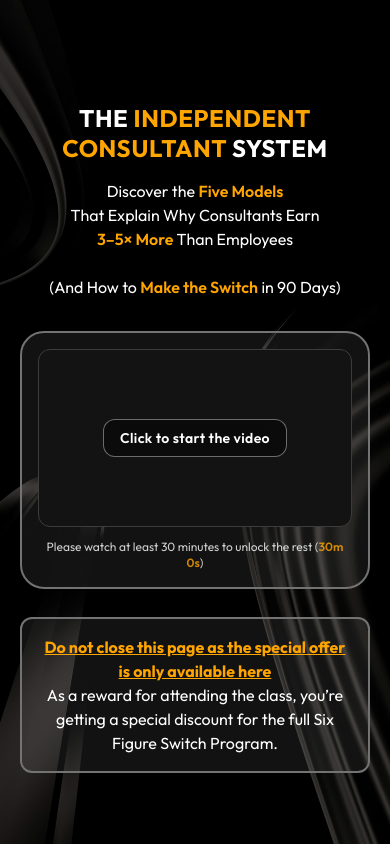
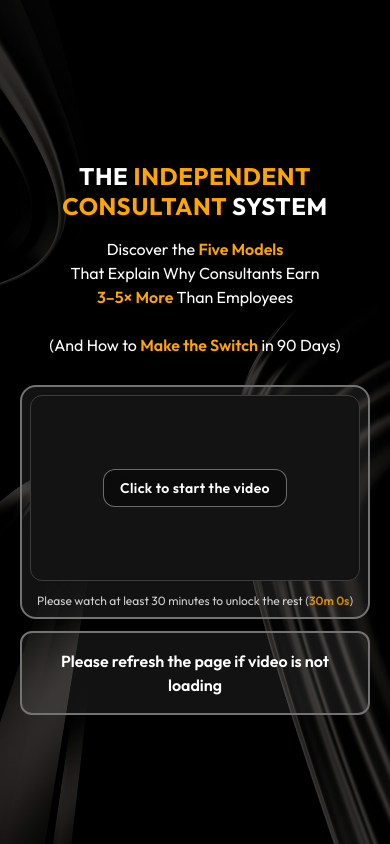
Before and after one commit to Rule-Benders-Academy/six-figure-switch, a Next.js app: page /masterclass-video in a window 390 px wide. Built offline with nearby package versions, Linux system fonts and the light colour scheme; grey boxes are pictures that could not be loaded.

Commit message:
fix this

```diff
--- a/src/_components/EmploymentTrap/EmploymentTrap.tsx
+++ b/src/_components/EmploymentTrap/EmploymentTrap.tsx
@@ -9,7 +9,7 @@
     <div className="bg-gradient-to-b from-[#141314] to-[#272526] md:pt-14">
       <section className="bg-[#141314] text-white pt-7 pb-14 md:py-16 lg:py-20 px-6 text-center space-y-7 md:space-y-8 lg:space-y-10">
         <div className="px-4 sm:px-8 md:px-16 lg:px-24">
-          <section className="relative text-white">
+          <section className="relative text-white mx-auto">
             <div className="max-w-[90%] md:max-w-[35%] 2xl:max-w-[50%] mx-auto text-center z-10  transform translate-y-[15px] sm:hidden">
               <h2 className="text-2xl md:text-5xl lg:text-[44px] lg:leading-[100%] leading-snug">
                 Employment was built
@@ -27,7 +27,7 @@
                 alt="Person 1"
                 className="hidden md:block lg:h-[270.02px] md:h-[250px] h-[113px] lg:w-[176px] md:w-[180px] w-[84px] rounded-md md:shadow-[19.17px_73.89px_58.2px_0px_rgba(0,0,0,0.8)] shadow-[6.17px_23.79px_58.2px_0px_rgba(0,0,0,0.8)] transform -translate-x-1/4"
               /> */}
-              <div className="text-center hidden sm:block transform md:-translate-y-1/4 mb-20 lg:mb-36">
+              <div className="text-center hidden sm:block transform md:-translate-y-1/4 mb-20 lg:mb-36  mx-auto">
                 <h2 className="text-2xl md:text-3xl lg:text-[44px] lg:leading-[100%] leading-snug">
                   Employment was built
                   <br />
@@ -80,7 +80,6 @@
             </li>
           </ul>
 
-
           <p>
             <span className="underline">What if you could:</span>
           </p>
--- a/src/_components/LandingAbout/LandingAbout.tsx
+++ b/src/_components/LandingAbout/LandingAbout.tsx
@@ -7,13 +7,13 @@
 const LandingAboutSection = () => {
   return (
     <section className="bg-gradient-to-b from-[#141314] to-[#272526] text-white px-4 sm:px-8 md:px-16 lg:px-24 md:py-10 pt-6 pb-12 md:pb-16 lg:pb-20  mx-auto">
-      <div className="lg:w-[80%] mx-auto w-[90%]">
+      <div className="lg:w-[75%] mx-auto w-[90%]">
         <div className="flex gap-10">
-          <div className="md:w-1/2  max-w-[600px] flex flex-col justify-center space-y-6">
+          <div className="md:w-1/2  flex flex-col r space-y-6">
             <h2 className="text-2xl md:text-5xl lg:text-[44px] lg:leading-[100%] font-semibold mb-3 md:mb-10">
               About Me
             </h2>
-            <div className="text-base md:text-lg lg:text-lg space-y-4 md:space-y-5 font-light">
+            <div className="justify-center text-bases space-y-4 md:space-y-5 font-light">
               <p>
                 I didn’t grow up with money, a degree, or fancy connections. But
                 I wanted more. More freedom. More income. More control.
@@ -46,17 +46,17 @@
             </div>
           </div>
 
-          <div className="flex-1 md:flex justify-end xl:justify-center hidden ">
+          <div className="flex-1 md:flex justify-end xl:justify-center hidden lg:p-12 ">
             <Image
               src={LandingAboutImg1}
               alt="Profile"
-              className="rounded-xl w-full max-w-[533px] max-h-[710px]"
+              className="rounded-xl"
             />
           </div>
         </div>
 
         <div className="mt-4 md:mt-16 lg:mt-24 flex w-full gap-10 justify-between">
-          <div className="flex-1 hidden md:flex xl:justify-center">
+          <div className="flex-1 hidden md:flex  xl:justify-center">
             <Image
               src={LandingAboutImg2}
               alt="Profile"
@@ -64,7 +64,7 @@
             />
           </div>
           <div className="flex-1 lg:flex-[1.3] max-w-[600px] flex flex-col justify-center">
-            <div className="space-y-4 text-base md:text-lg lg:text-lg font-light">
+            <div className="space-y-4 text-base font-light">
               <p>Along the way, I built a simple, repeatable system that:</p>
               <div className="space-y-2 font-light">
                 <div className="flex items-start gap-2">
--- a/src/pages/masterclass-video/index.tsx
+++ b/src/pages/masterclass-video/index.tsx
@@ -107,7 +107,7 @@
               The <span className="text-[#FFA500]">Independent Consultant</span>{" "}
               System
             </h2>
-            <p className="text-base md:text-xl lg:leading-[100%] mb-8 md:mb-9 lg:mb-10 mt-4">
+            <p className="text-base md:text-base lg:leading-[100%] mb-6 lg:mb-6 mt-4">
               Discover the{" "}
               <span className="text-[#FFA500] font-semibold">Five Models</span>
               <br />
@@ -125,8 +125,8 @@
               in 90 Days)
             </p>
 
-            <div className="relative lg:w-[50%] border-2 border-[#747373] bg-[#FFFFFF12] rounded-3xl md:rounded-[35px] lg:rounded-[30px] mt-7 md:mt-9 lg:mt-10 mx-auto">
-              <div className="p-4">
+            <div className="relative lg:w-[70%] border-2 border-[#747373] bg-[#FFFFFF12] rounded-2xl md:rounded-[35px] lg:rounded-[30px] mt-7 lg:mt-2 mx-auto">
+              <div className="p-2 lg:p-4">
                 <div className="relative w-full aspect-video rounded-xl overflow-hidden border border-[#3C3C3C] bg-[#141314]">
                   {!showIframe && (
                     <button
@@ -172,6 +172,7 @@
               />
             </div>
 
+            {unlocked && (
               <div className="lg:w-[50%] relative border-2 border-[#747373] bg-[#FFFFFF12] rounded-xl md:rounded-[35px] lg:rounded-[10px] mt-7 mx-auto p-4">
                 <span className="text-[#FFA500] font-bold underline">
                   Do not close this page as the special offer is only available
@@ -181,6 +182,15 @@
                 As a reward for attending the class, you’re getting a special
                 discount for the full Six Figure Switch Program.
               </div>
+            )}
+
+            {!unlocked && (
+              <div className="lg:w-[50%] relative border-2 border-[#747373] bg-[#FFFFFF12] rounded-xl md:rounded-[35px] lg:rounded-[10px] mt-3 mx-auto p-4">
+                <span className="text-white-500 font-semibold">
+                  Please refresh the page if video is not loading
+                </span>
+              </div>
+            )}
           </div>
         </section>
 
@@ -206,14 +216,14 @@
                 </span>
               </p>
 
-              <p className="text-lg md:text-2xl lg:leading-[100%]">
+              {/* <p className="text-lg md:text-2xl lg:leading-[100%]">
                 Did you know that you could be earning
                 <br />
                 <span className="text-[#FFA500] font-bold underline">
                   3 x more money
                 </span>{" "}
                 for exactly the same skill set you already have?
-              </p>
+              </p> */}
 
               <div className="relative border-2 border-[#747373] bg-[#FFFFFF12] rounded-3xl md:rounded-[35px] lg:rounded-[30px] mt-7 md:mt-9 lg:mt-10 py-7 md:py-[80px] lg:py-14 lg:w-[90%] mx-auto">
                 <div className="px-4 sm:px-6 md:px-10">
```
Lines whose indentation alone changed are shown as unchanged.
